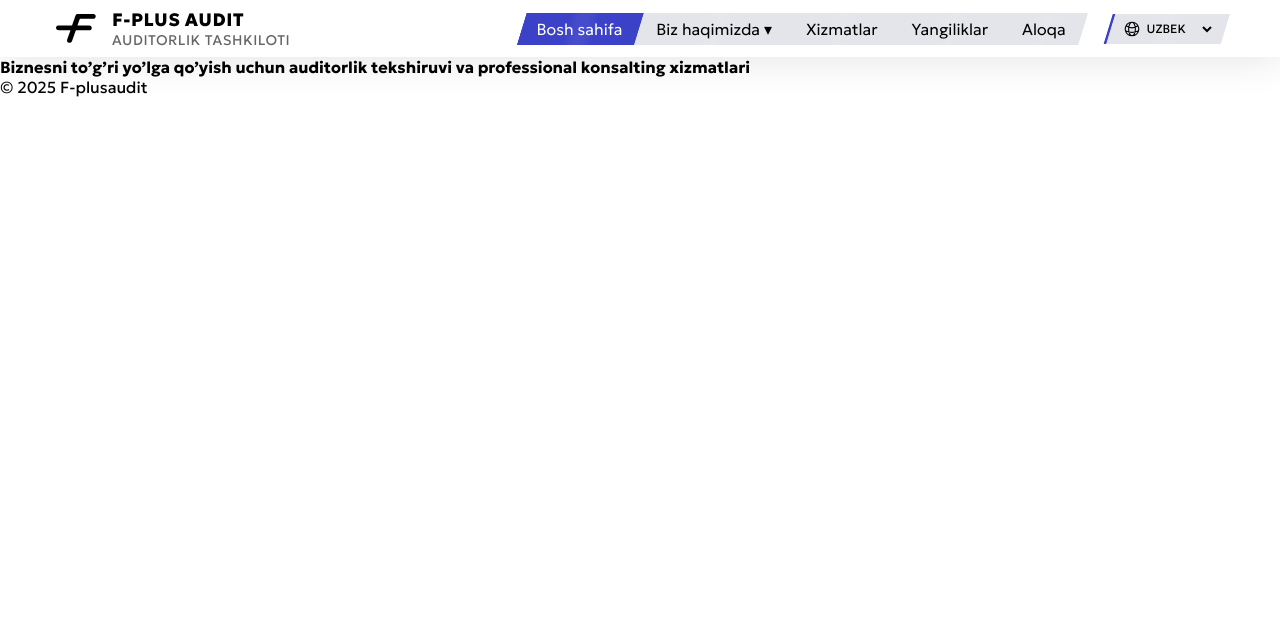
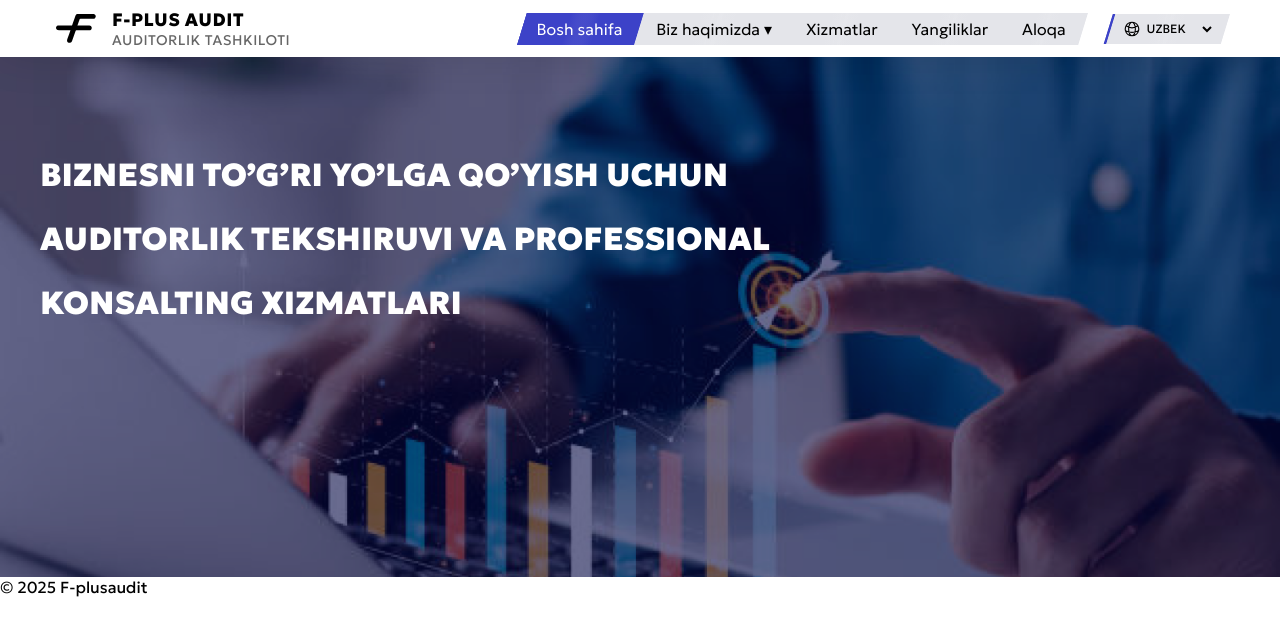
Before and after one commit to ikromwin/fplusaudit, a React (Vite) app: page / in a window 1280 px wide. Shown: the top 636 px of the page. Built offline with nearby package versions, Linux system fonts and the light colour scheme.

Commit message:
all changes

```diff
--- a/src/app.css
+++ b/src/app.css
@@ -3,3 +3,51 @@
 * {
     font-family: "Geologica", sans-serif;
 }
+
+.maxWidth {
+    max-width: 1200px;
+    margin: 0 auto;
+}
+
+
+.hero {
+    position: relative;
+    height: 65vh;
+    width: 100vw;
+    padding: 0 1rem;
+}
+
+.hero::after {
+    content: "";
+    position: absolute;
+    top: 0;
+    left: 0;
+    width: 100%;
+    height: 100%;
+    background-color: var(--overlay-background);
+}
+
+.hero .hero-text {
+    position: absolute;
+    font-weight: 900;
+    font-size: 2rem;
+    text-transform: uppercase;
+    z-index: 1;
+    max-width: 800px;
+    color: var(--light);
+    line-height: 4rem;
+    top: 35%;
+    transform: translateY(-50%);
+}
+
+.hero-image img {
+    position: absolute;
+    bottom: 0;
+    right: 0;
+    width: 100%;
+    height: 100%;
+    object-fit: cover;
+    display: flex;
+    justify-content: center;
+    align-items: center;
+}
--- a/src/pages/home/Home.jsx
+++ b/src/pages/home/Home.jsx
@@ -1,4 +1,4 @@
-
+import Banner from "../../assets/banner.png";
 
 export default function Home({ translations }) {
   const t = translations || {};
@@ -8,9 +8,12 @@ export default function Home({ translations }) {
   return (
     <main>
       <section className="hero">
-        <h1>{content.heroText || "Loading..."}</h1>
-
-
+        <div className="maxWidth">
+          <h1 className="hero-text">{content.heroText || "Loading..."}</h1>
+        </div>
+        <div className="hero-image">
+          <img src={Banner} alt="Banner" />
+        </div>
       </section>
     </main>
   );
--- a/src/styles/_global.css
+++ b/src/styles/_global.css
@@ -23,6 +23,6 @@
 }
 
 ::selection {
-    background: #363636;
+    background: #000;
     color: var(--light);
 }
--- a/src/styles/common.css
+++ b/src/styles/common.css
@@ -111,7 +111,7 @@
 }
 
 .button.btn-menu {
-    max-height: 50px;
+    max-height: 50px !important;
     margin: 0 -0.6em;
     padding: 6px 1.66em;
     background-color: transparent !important;
--- a/src/styles/media.css
+++ b/src/styles/media.css
@@ -21,8 +21,18 @@
     .nav-container {
         display: none;
     }
+}
 
+@media screen and (max-width: 552px) {
 
+    .hero {
+        height: 54vh;
+    }
 
-
+    .hero .hero-text {
+        padding-right: 1.5rem;
+        font-size: 1.5rem !important;
+        line-height: 3rem !important;
+        text-align: center;
+    }
 }
```
